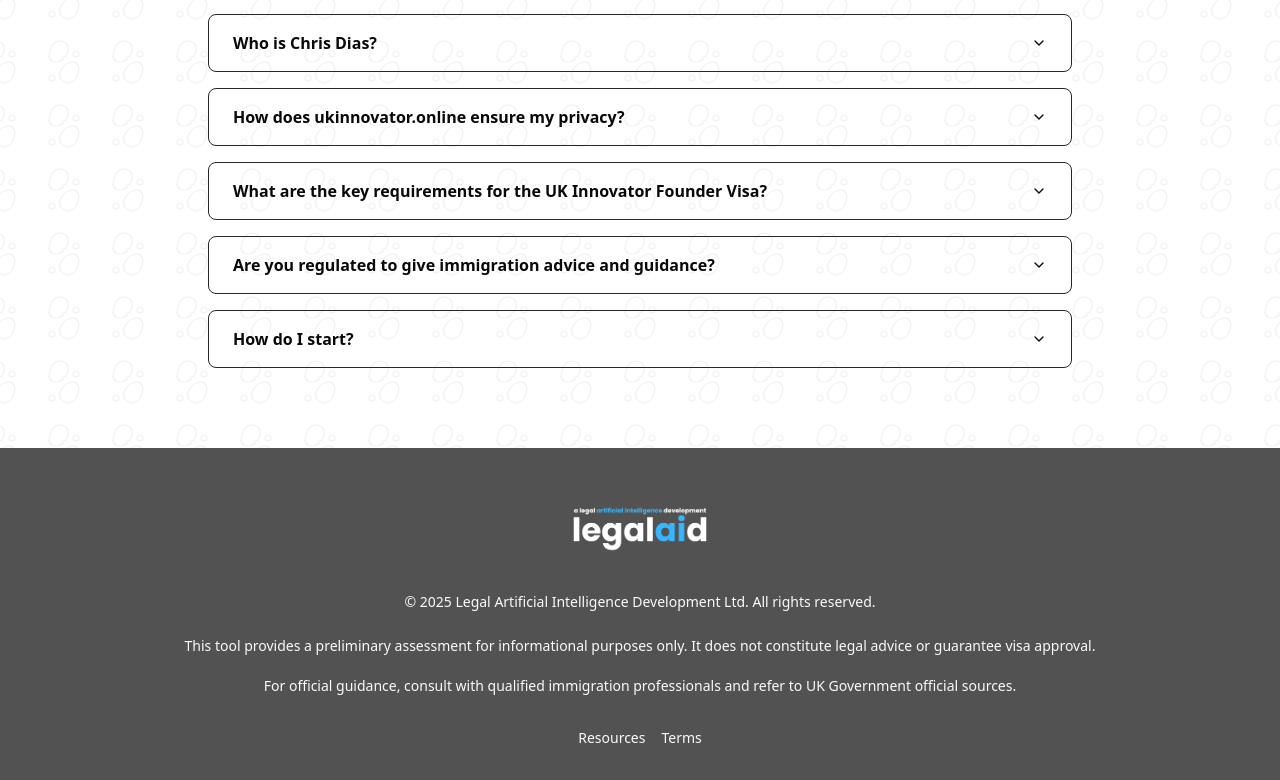
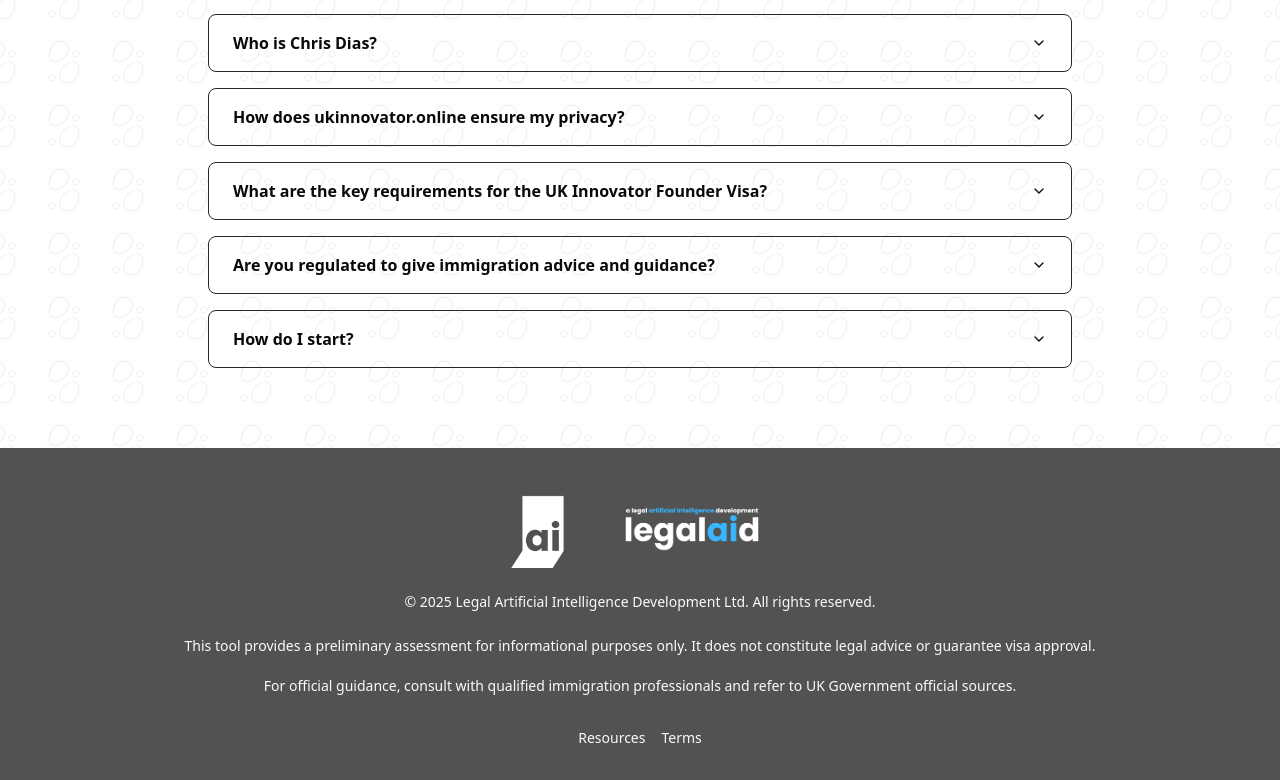
Before and after one commit to cbmak75/ukinnovator, a React (Vite) app: page / in a window 1280 px wide. Shown: the part 2590-3370 px from the top of the page. Built offline with nearby package versions, Linux system fonts and the light colour scheme.

Commit message:
Add logo to footer

```diff
--- a/src/components/SiteFooter.tsx
+++ b/src/components/SiteFooter.tsx
@@ -5,15 +5,24 @@ const SiteFooter = () => {
     <footer role="contentinfo" aria-label="Site footer" className="bg-primary text-primary-foreground">
       <div className="container mx-auto px-4 py-8">
         <div className="flex flex-col items-center gap-4 text-center">
-          <a href="https://legalaid.dev/" target="_blank" rel="noopener noreferrer" aria-label="Visit LegalAid (opens in a new tab)">
+          <div className="flex items-center gap-6 flex-wrap justify-center">
             <img
-              src="/lovable-uploads/10eb0b13-ad91-4951-bb02-f0382be897fa.png"
-              alt="LegalAid logo — Legal Artificial Intelligence Development"
+              src="/lovable-uploads/ai-logo.png"
+              alt="AI logo"
               loading="lazy"
               decoding="async"
-              className="h-20 sm:h-24 w-auto"
+              className="h-16 sm:h-20 w-auto"
             />
-          </a>
+            <a href="https://legalaid.dev/" target="_blank" rel="noopener noreferrer" aria-label="Visit LegalAid (opens in a new tab)">
+              <img
+                src="/lovable-uploads/10eb0b13-ad91-4951-bb02-f0382be897fa.png"
+                alt="LegalAid logo — Legal Artificial Intelligence Development"
+                loading="lazy"
+                decoding="async"
+                className="h-20 sm:h-24 w-auto"
+              />
+            </a>
+          </div>
           <p className="text-sm font-medium">© 2025 Legal Artificial Intelligence Development Ltd. All rights reserved.</p>
           <p className="mt-2 text-xs sm:text-sm">
             This tool provides a preliminary assessment for informational purposes only. It does not constitute legal advice or guarantee visa approval.
```
Also changed, not shown: public/lovable-uploads/ai-logo.png (added).
